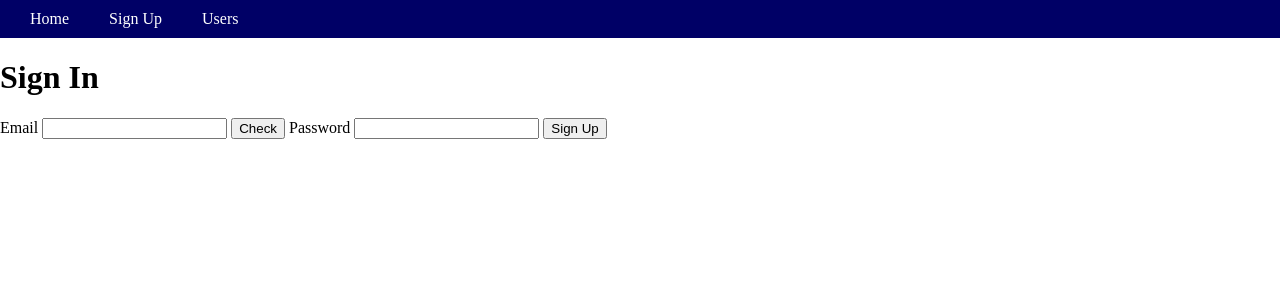
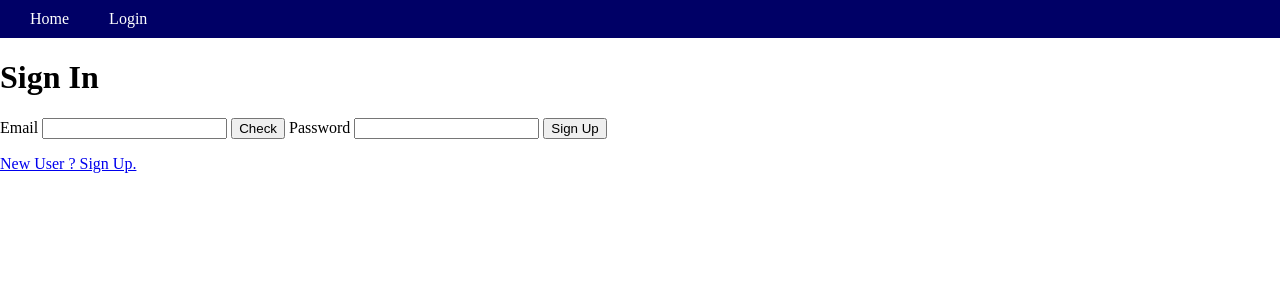
Before and after one commit to jimwangzx/P.R.I.D.E, a Flask app: page /signin in a window 1280 px wide. Shown: the top 300 px of the page. Run offline with Flask 2, Linux system fonts and the light colour scheme.

Commit message:
Changes to accomodate Login

```diff
--- a/templates/signin.html
+++ b/templates/signin.html
@@ -19,6 +19,7 @@
 
         <input type="Submit" value="Sign Up" class="btn" required>
     </form>
+    <p><a href="signup">New User ? Sign Up.</a></p>
 
     {% endblock %}
   </body>
--- a/templates/template.html
+++ b/templates/template.html
@@ -17,8 +17,7 @@
   <div id="nav_bar">
     <ul>
         <li><a href="{{ url_for('home') }}">Home</a></li>
-        <li><a href="{{ url_for('signup') }}">Sign Up</a></li>
-        <li><a href="{{ url_for('users') }}">Users</a></li>
+        <li><a href="{{ url_for('singin') }}">Login</a></li>
     </ul>
   </div>
 
```
